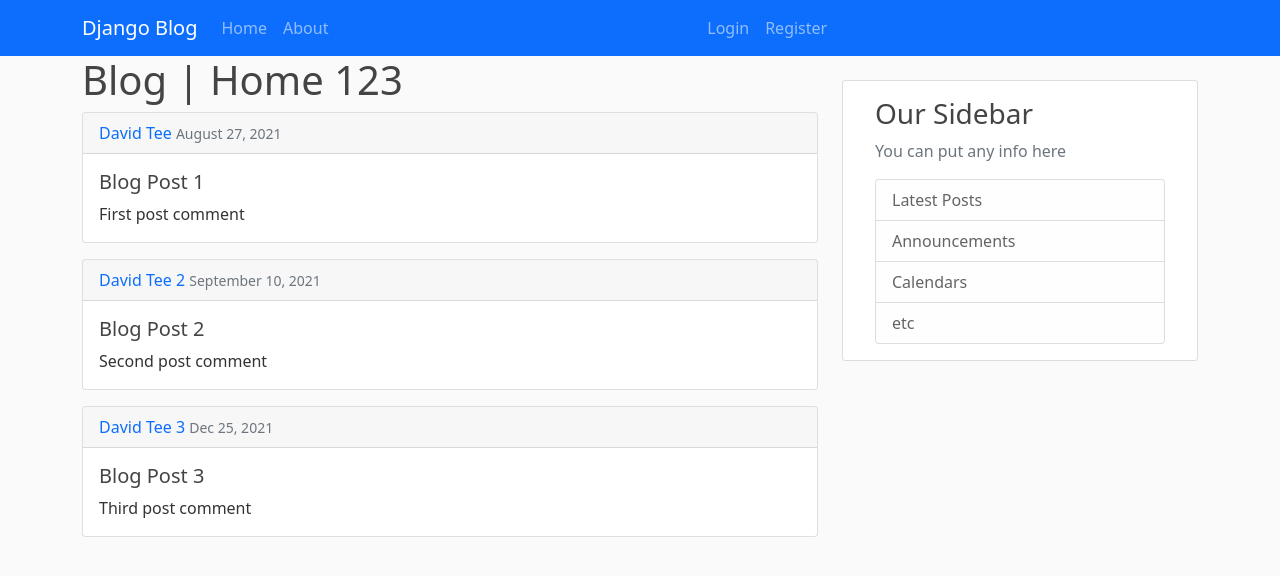
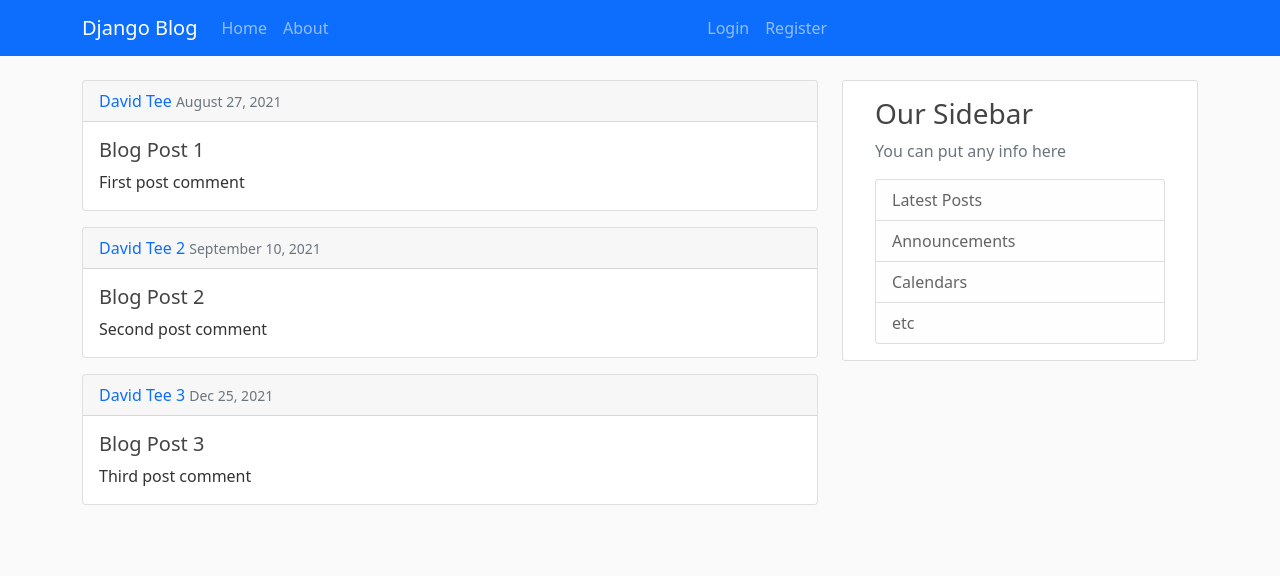
Before and after one commit to daniel-liemng/blog_django, a Django app: page / in a window 1280 px wide. Shown: the top 576 px of the page. Run offline with Django 3.2, Linux system fonts and the light colour scheme.

Commit message:
fix templates

```diff
--- a/blog/templates/blog/base.html
+++ b/blog/templates/blog/base.html
@@ -62,7 +62,7 @@
     <!-- Main -->
     <div role="main" class="container">
       <div class="row">
-        <div class="col-md-8">{% block content %} {% endblock %}</div>
+        <div class="col-md-8 mt-4">{% block content %} {% endblock %}</div>
         <div class="col-md-4">
           <div class="content-section mt-4">
             <h3>Our Sidebar</h3>
--- a/blog/templates/blog/home.html
+++ b/blog/templates/blog/home.html
@@ -1,6 +1,4 @@
-{% extends 'blog/base.html' %} {% block content %}
-<h1>Blog | Home 123</h1>
-{% for post in posts %}
+{% extends 'blog/base.html' %} {% block content %} {% for post in posts %}
 <div class="card mb-3">
   <div class="card-header">
     <a href="#">{{ post.author }}</a>
```
Also changed, not shown: db.sqlite3.
